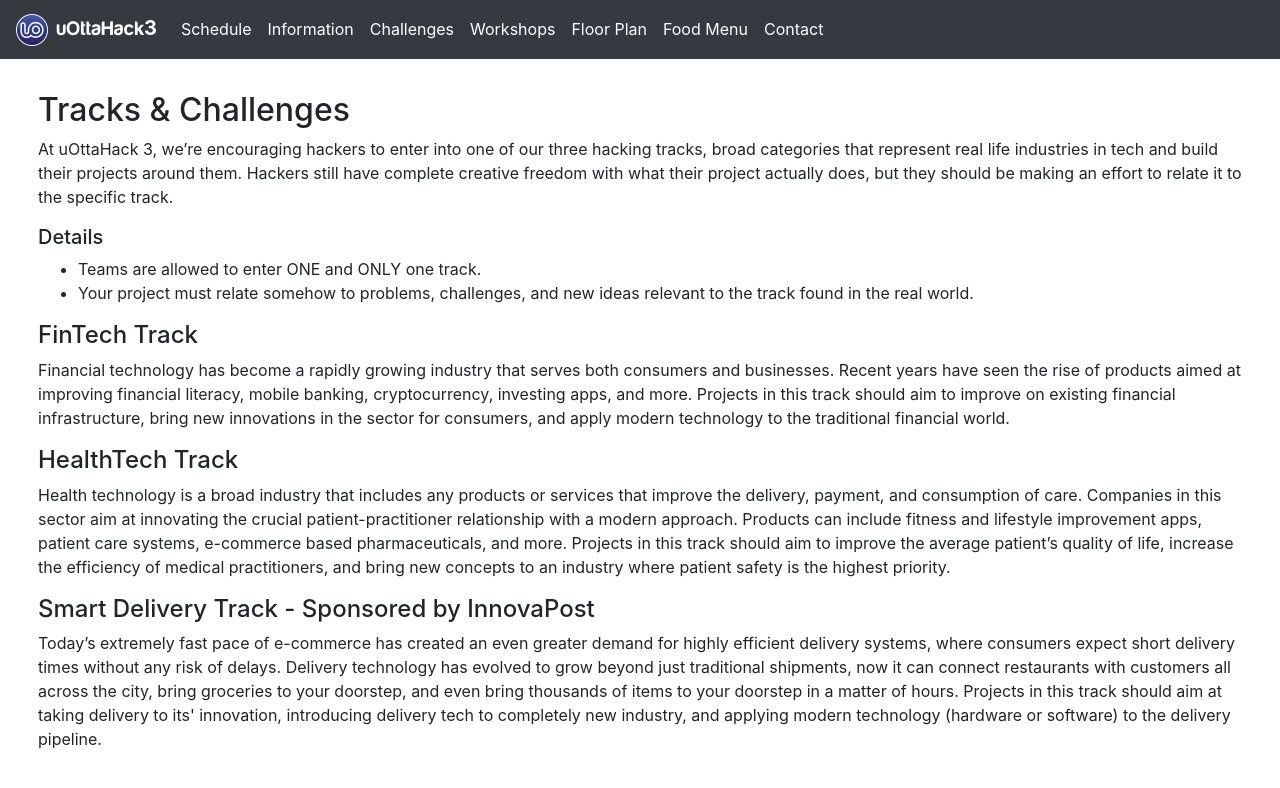
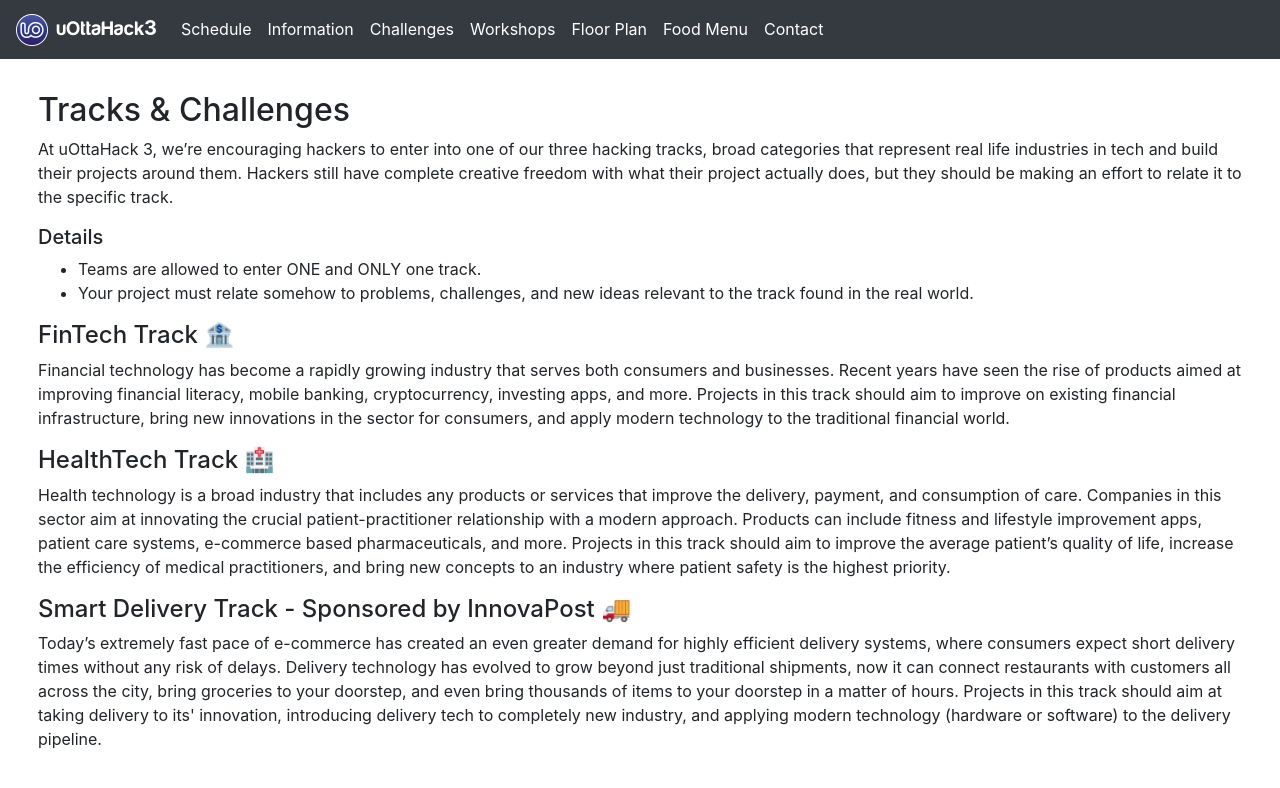
Before and after one commit to uOttaHack/2020-live-site, a React (Create React App) app: page /challenges in a window 1280 px wide. Shown: the top 788 px of the page. Built offline with nearby package versions, Linux system fonts and the light colour scheme; a web font is replaced by a local one.

Commit message:
add emojis to challenges section

```diff
--- a/src/views/ChallengeView.tsx
+++ b/src/views/ChallengeView.tsx
@@ -22,7 +22,12 @@
 						found in the real world.
 					</li>
 				</ul>
-				<h4>FinTech Track</h4>
+				<h4>
+					FinTech Track{' '}
+					<span role="img" aria-label="bank">
+						🏦
+					</span>
+				</h4>
 				<p>
 					Financial technology has become a rapidly growing industry that serves both consumers and
 					businesses. Recent years have seen the rise of products aimed at improving financial literacy,
@@ -30,7 +35,12 @@
 					improve on existing financial infrastructure, bring new innovations in the sector for consumers, and
 					apply modern technology to the traditional financial world.
 				</p>
-				<h4>HealthTech Track</h4>
+				<h4>
+					HealthTech Track{' '}
+					<span role="img" aria-label="hospital emoji">
+						🏥
+					</span>
+				</h4>
 				<p>
 					Health technology is a broad industry that includes any products or services that improve the
 					delivery, payment, and consumption of care. Companies in this sector aim at innovating the crucial
@@ -40,7 +50,12 @@
 					medical practitioners, and bring new concepts to an industry where patient safety is the highest
 					priority.
 				</p>
-				<h4>Smart Delivery Track - Sponsored by InnovaPost</h4>
+				<h4>
+					Smart Delivery Track - Sponsored by InnovaPost{' '}
+					<span role="img" aria-label="truck emoji">
+						🚚
+					</span>
+				</h4>
 				<p>
 					Today’s extremely fast pace of e-commerce has created an even greater demand for highly efficient
 					delivery systems, where consumers expect short delivery times without any risk of delays. Delivery
```
